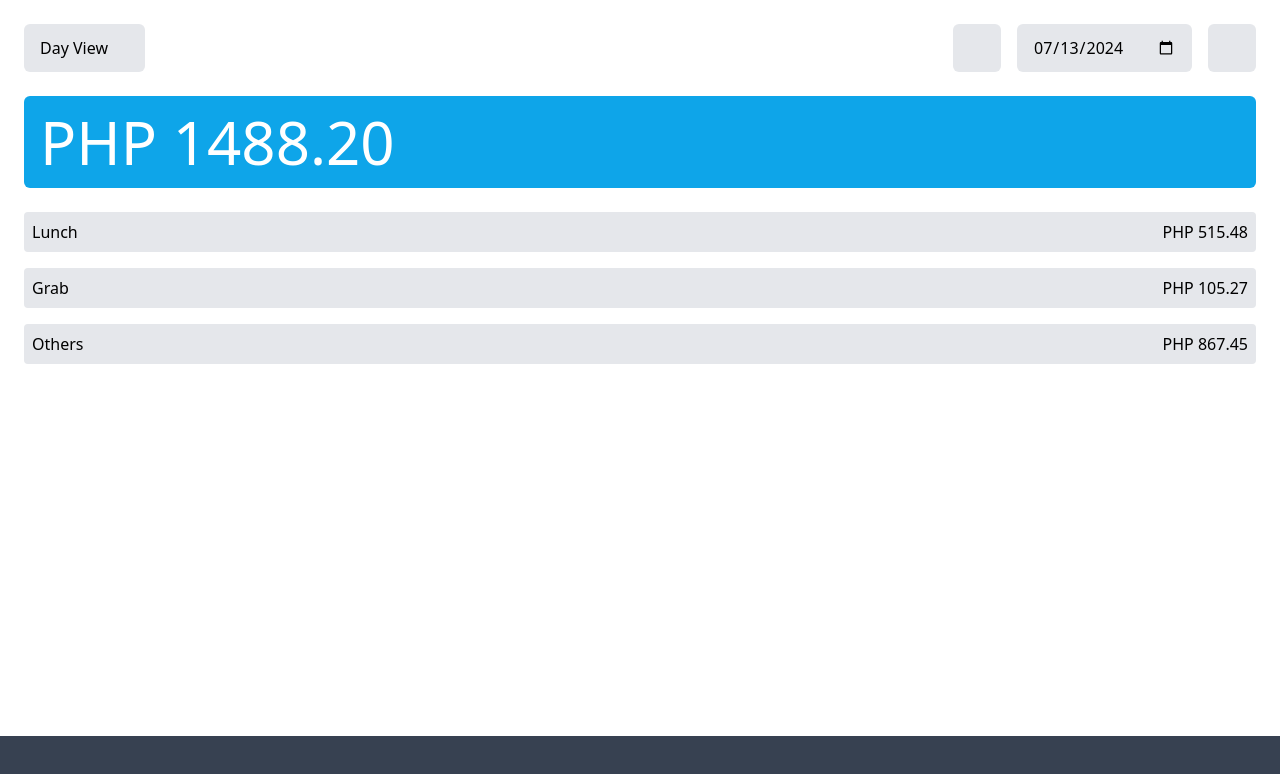
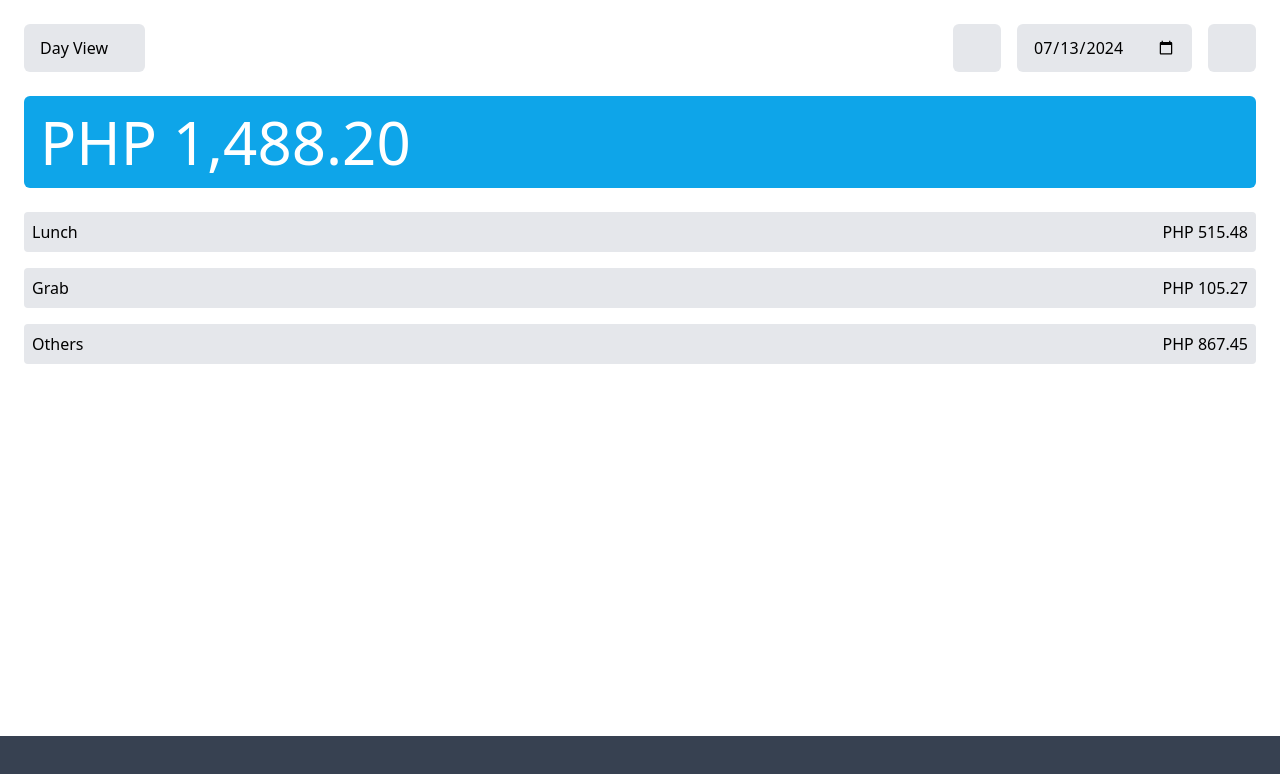
Before and after one commit to devnamme/expense-tracker-challenge, a React (Vite) app: page /list in a window 1280 px wide. Shown: the top 774 px of the page. Built offline with nearby package versions, Linux system fonts and the light colour scheme; some icons are missing.

Commit message:
add list item click, modify state names, convert total number to locale with commas

```diff
--- a/src/components/expense-list-item.tsx
+++ b/src/components/expense-list-item.tsx
@@ -1,3 +1,7 @@
+import { MouseEventHandler } from "react";
+import { useDispatch } from "react-redux";
+import { setEditing } from "../redux/modules/expense-modal";
+import { AppDispatch } from "../redux/store";
 import { Expense } from "../types/expense.interface";
 
 interface Props {
@@ -6,8 +10,17 @@ interface Props {
 }
 
 export default function ExpenseListItem({ expense, showDate = false }: Props) {
+  const dispatch = useDispatch<AppDispatch>();
+
+  const onListItemClick: MouseEventHandler = (event) => {
+    dispatch(setEditing({ expense: expense }));
+  };
+
   return (
-    <div className="bg-gray-light p-2 rounded flex flex-row flex-nowrap items-center justify-between">
+    <div
+      className="bg-gray-light p-2 rounded flex flex-row flex-nowrap items-center justify-between cursor-pointer"
+      onClick={onListItemClick}
+    >
       <p className="">{expense.name}</p>
       <div className="flex flex-col items-end">
         <p className="">PHP {expense.amount.toFixed(2)}</p>
--- a/src/components/total.tsx
+++ b/src/components/total.tsx
@@ -7,7 +7,11 @@ export default function Total({ value, className = "" }: Props) {
   return (
     <div className={`bg-primary rounded-md text-white p-4 ${className}`}>
       <p className="text-4xl sm:text-5xl md:text-6xl font-medium text-left">
-        PHP {value.toFixed(2)}
+        PHP{" "}
+        {value.toLocaleString(undefined, {
+          minimumFractionDigits: 2,
+          maximumFractionDigits: 2,
+        })}
       </p>
     </div>
   );
--- a/src/layouts/general.tsx
+++ b/src/layouts/general.tsx
@@ -5,7 +5,7 @@ import NavMenu from "../components/nav-menu";
 import Total from "../components/total";
 import ViewModeSelector from "../components/view-mode-selector";
 import ExpenseModal from "../modals/expense";
-import { ExpensesGroupKey, fetchTasks } from "../redux/modules/expenses";
+import { ExpensesGroupKey, fetchExpenses } from "../redux/modules/expenses";
 import { setDate, setMode } from "../redux/modules/pagination";
 import { AppDispatch, RootState } from "../redux/store";
 import { ViewMode } from "../types/view-mode.interface";
@@ -28,7 +28,7 @@ export default function GeneralLayout({}: GeneralLayoutProps) {
     )}` as ExpensesGroupKey;
 
   useEffect(() => {
-    if (!expenseModalState.active) dispatch(fetchTasks());
+    if (!expenseModalState.active) dispatch(fetchExpenses());
   }, [expenseModalState.active]);
 
   return (
--- a/src/modals/expense.tsx
+++ b/src/modals/expense.tsx
@@ -8,8 +8,9 @@ import {
 import { useDispatch, useSelector } from "react-redux";
 import { Categories } from "../constants/categories";
 import { closeModal } from "../redux/modules/expense-modal";
-import { addTask } from "../redux/modules/expenses";
+import { addExpense } from "../redux/modules/expenses";
 import { AppDispatch, RootState } from "../redux/store";
+import { getDayKey } from "../utils/dates";
 
 interface Props {
   active: boolean;
@@ -83,14 +84,19 @@ export default function ExpenseModal({ active }: Props) {
       errors.category!.length === 0;
     if (!valid) return;
 
+    if (expenseModalState.expense !== null) {
+      // dispatch();
+    } else {
       dispatch(
-      addTask({
+        addExpense({
           name: name,
           amount: parseFloat(amount),
           date: new Date(date).toISOString(),
           category: category,
         })
       );
+    }
+
     dispatch(closeModal());
   };
 
@@ -100,10 +106,18 @@ export default function ExpenseModal({ active }: Props) {
 
   useEffect(() => {
     if (active) {
+      if (expenseModalState.expense !== null) {
+        setName(expenseModalState.expense.name);
+        setAmount(expenseModalState.expense.amount.toString());
+        setDate(getDayKey(new Date(expenseModalState.expense.date)));
+        setCategory(expenseModalState.expense.category);
+      } else {
         setName("");
         setAmount("");
         setDate("");
         setCategory("");
+      }
+
       setErrorMessages({ ...DEFAULT_ERROR_MESSAGES });
     }
   }, [active]);
--- a/src/redux/modules/expense-modal.ts
+++ b/src/redux/modules/expense-modal.ts
@@ -20,7 +20,15 @@ const expenseModalSlice = createSlice({
       state.expense = null;
     },
 
-    setEditing: (state, action) => {
+    setEditing: (
+      state,
+      action: {
+        type: string;
+        payload: {
+          expense: Expense;
+        };
+      }
+    ) => {
       state.active = true;
       state.expense = action.payload.expense;
     },
--- a/src/redux/modules/expenses.ts
+++ b/src/redux/modules/expenses.ts
@@ -63,7 +63,7 @@ const expensesSlice = createSlice({
   name: "expenses",
   initialState: <ExpensesState>{ ...INITIAL_STATE },
   reducers: {
-    fetchTasks: (state) => {
+    fetchExpenses: (state) => {
       state.byID = {};
       state.byDay = {};
       state.byWeek = {};
@@ -88,7 +88,7 @@ const expensesSlice = createSlice({
       });
     },
 
-    addTask: (
+    addExpense: (
       state,
       action: {
         type: string;
@@ -131,7 +131,7 @@ const expensesSlice = createSlice({
       calculateTotal(state, "byMonth", month);
     },
 
-    editTask: (
+    editExpense: (
       state,
       action: {
         type: string;
@@ -160,6 +160,6 @@ const expensesSlice = createSlice({
   },
 });
 
-export const { fetchTasks, addTask, editTask, deleteTask } =
+export const { fetchExpenses, addExpense, editExpense, deleteTask } =
   expensesSlice.actions;
 export const expensesReducer = expensesSlice.reducer;
```
Lines whose indentation alone changed are shown as unchanged.
